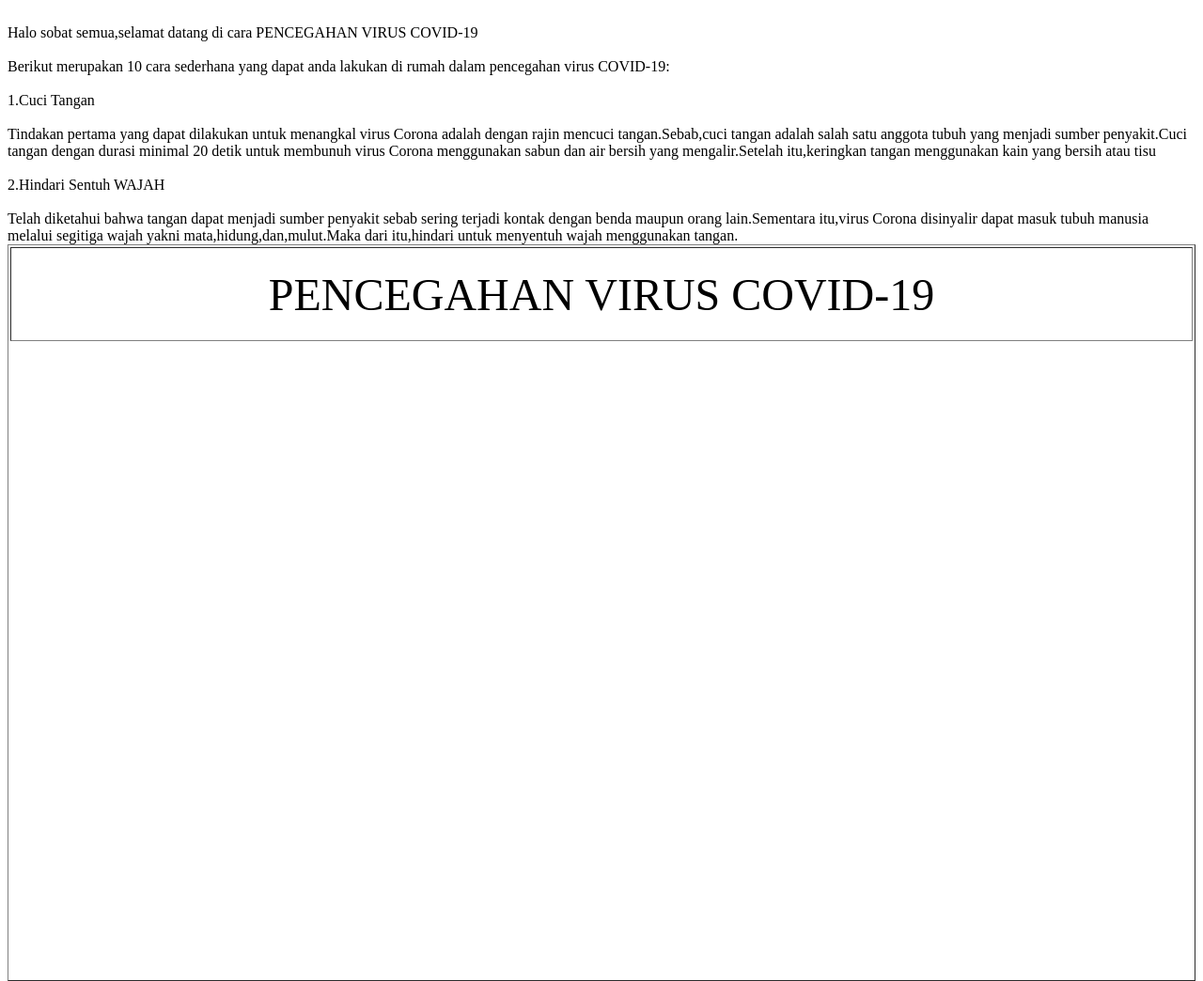
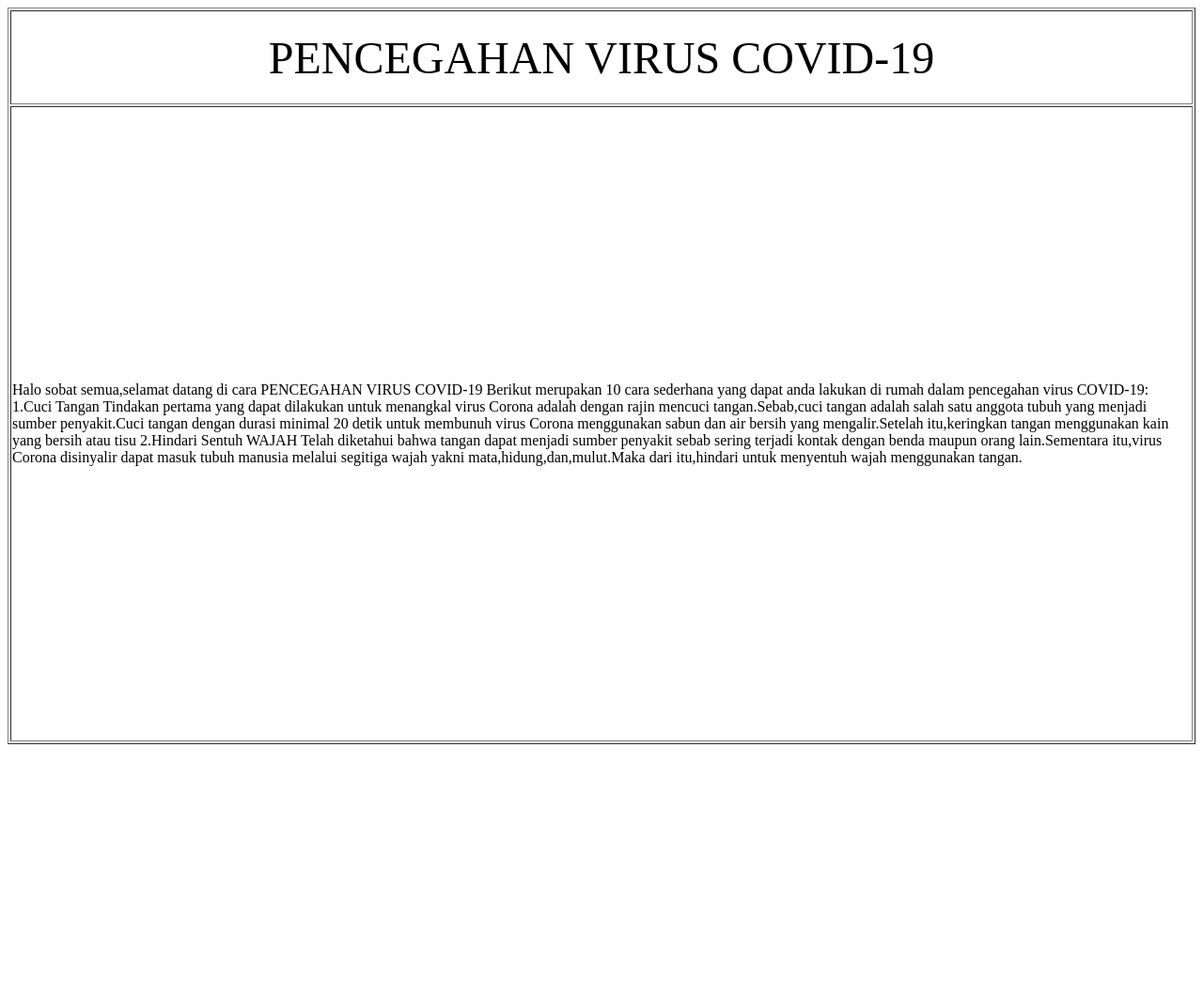
Before and after one commit to CindyFarihatul/cindyfarihatul.github.io, a plain HTML site: page index.html in a window 1280 px wide. Shown: the whole page at 94% size. After the commit the page ends 800 px from the top, so only its background shows below. Drawn offline with Linux system fonts and the light colour scheme.

Commit message:
Update index.html

```diff
--- a/index.html
+++ b/index.html
@@ -10,12 +10,12 @@
 </td>
 </tr>
 <tr>
-<br>Halo sobat semua,selamat datang di cara PENCEGAHAN VIRUS COVID-19</br>
-<br>Berikut merupakan 10 cara sederhana yang dapat anda lakukan di rumah dalam pencegahan virus COVID-19:</br>
-<br>1.Cuci Tangan</br>
-<br>Tindakan pertama yang dapat dilakukan untuk menangkal virus Corona adalah dengan rajin mencuci tangan.Sebab,cuci tangan adalah salah satu anggota tubuh yang menjadi sumber penyakit.Cuci tangan dengan durasi minimal 20 detik untuk membunuh virus Corona menggunakan sabun dan air bersih yang mengalir.Setelah itu,keringkan tangan menggunakan kain yang bersih atau tisu</br>
-<br>2.Hindari Sentuh WAJAH</br>
-<br>Telah diketahui bahwa tangan dapat menjadi sumber penyakit sebab sering terjadi kontak dengan benda maupun orang lain.Sementara itu,virus Corona disinyalir dapat masuk tubuh manusia melalui segitiga wajah yakni mata,hidung,dan,mulut.Maka dari itu,hindari untuk menyentuh wajah menggunakan tangan.</br>
+<td>Halo sobat semua,selamat datang di cara PENCEGAHAN VIRUS COVID-19
+Berikut merupakan 10 cara sederhana yang dapat anda lakukan di rumah dalam pencegahan virus COVID-19:
+1.Cuci Tangan
+Tindakan pertama yang dapat dilakukan untuk menangkal virus Corona adalah dengan rajin mencuci tangan.Sebab,cuci tangan adalah salah satu anggota tubuh yang menjadi sumber penyakit.Cuci tangan dengan durasi minimal 20 detik untuk membunuh virus Corona menggunakan sabun dan air bersih yang mengalir.Setelah itu,keringkan tangan menggunakan kain yang bersih atau tisu
+2.Hindari Sentuh WAJAH
+Telah diketahui bahwa tangan dapat menjadi sumber penyakit sebab sering terjadi kontak dengan benda maupun orang lain.Sementara itu,virus Corona disinyalir dapat masuk tubuh manusia melalui segitiga wajah yakni mata,hidung,dan,mulut.Maka dari itu,hindari untuk menyentuh wajah menggunakan tangan.
 </tr>
 </table>
 </body>
```
